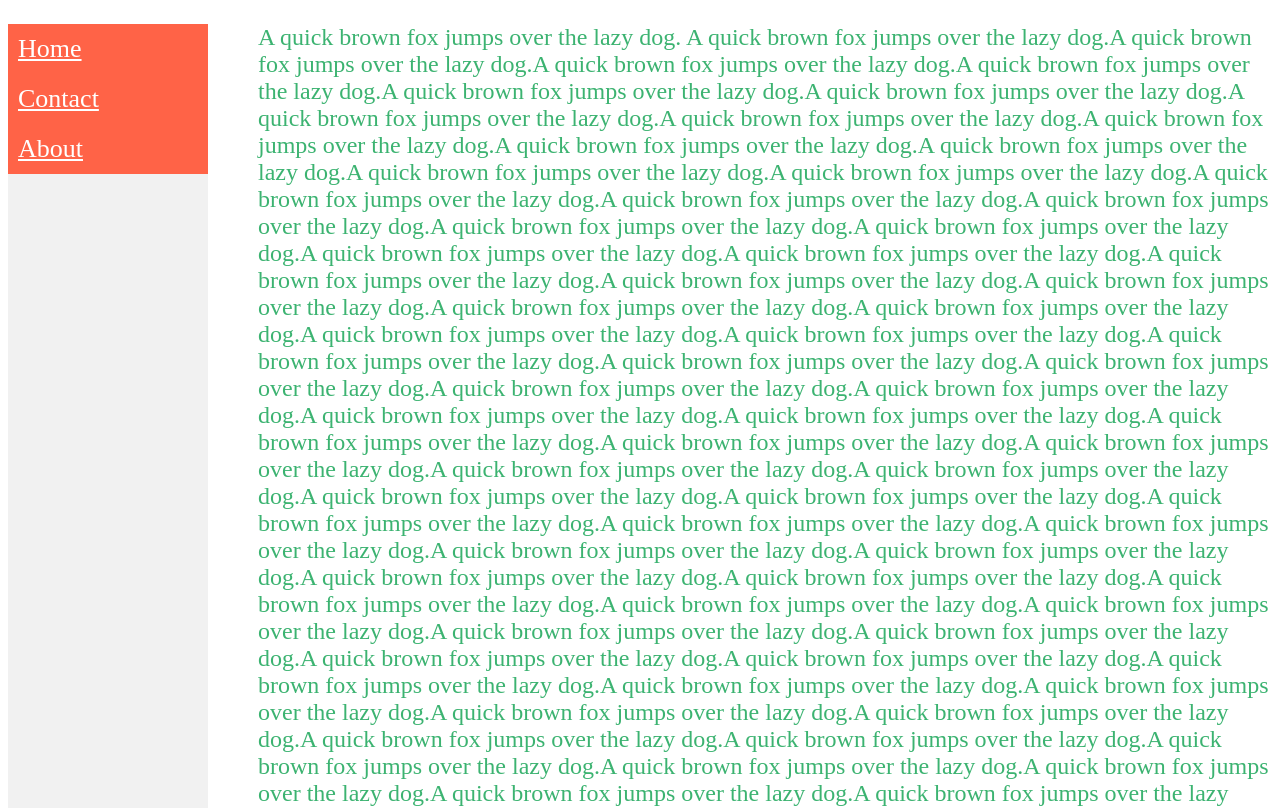
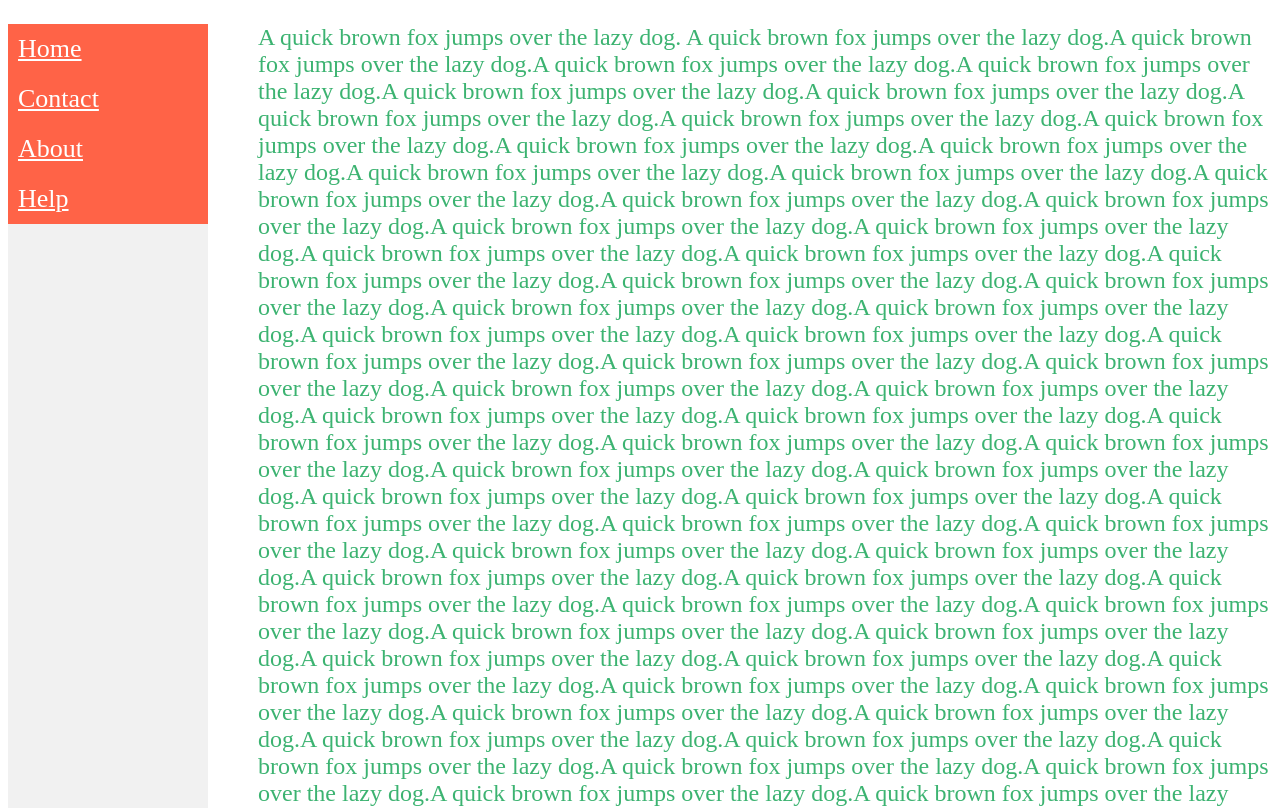
Before and after one commit to sayandeep1998/JS, a plain HTML site: page responsive.html in a window 1280 px wide. Shown: the top 808 px of the page. Drawn offline with Linux system fonts and the light colour scheme.

Commit message:
updated
updated link

```diff
--- a/responsive.html
+++ b/responsive.html
@@ -71,6 +71,7 @@
 		<a href="#">Home</a>
 		<a href="#">Contact</a>
 		<a href="#">About</a>
+		<a href="#">Help</a>
 	</div>
 	<p class="text">
 		A quick brown fox jumps over the lazy dog.
```
